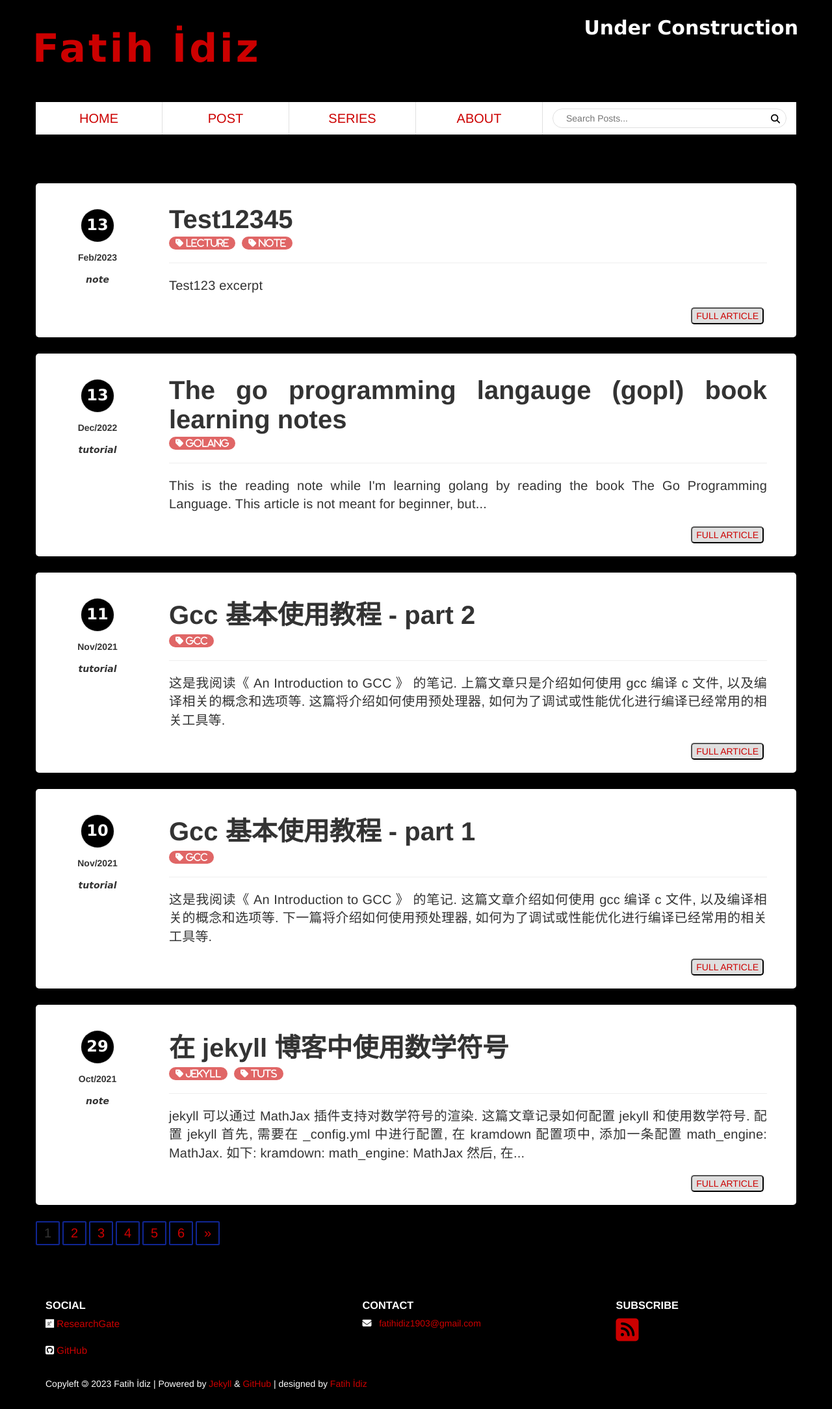
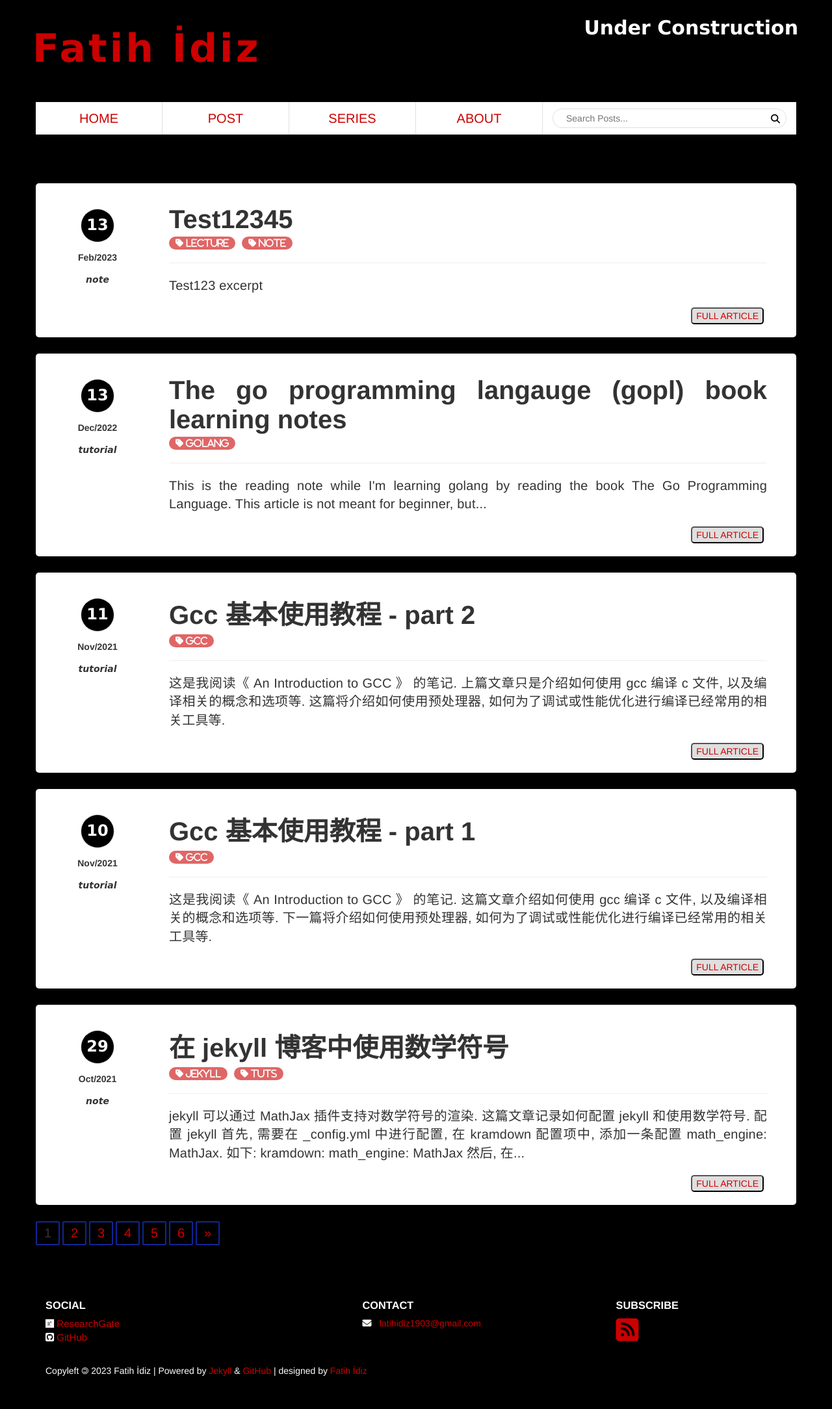
Before and after one commit to fatihidiz/fatihidiz-unifreak.github.io, a Jekyll site: the page built from index.html, in a window 1280 px wide. Shown: the whole page at 65% size. Built offline with Jekyll 4.4.1, drawn with Linux system fonts in a browser that asks for light colours; nearby versions of some CDN libraries; the list of posts is cut into pages by our own code.

Commit message:
Update footer.html

```diff
--- a/_includes/footer.html
+++ b/_includes/footer.html
@@ -17,7 +17,7 @@
                 </li>
               {% endfor %}
               -->
-              <li> <a style="font-size:15px; line-height:-3px;" href="https://www.researchgate.net/profile/Fatih_Idiz"><i style="color:white;" class="fa-brands fa-researchgate"></i> ResearchGate</a> </li><br>
+              <li> <a style="font-size:15px; line-height:-3px;" href="https://www.researchgate.net/profile/Fatih_Idiz"><i style="color:white;" class="fa-brands fa-researchgate"></i> ResearchGate</a> </li>
               <li> <a style="font-size:15px; line-height:-3px;" href="https://github.com/fatihidiz"><i style="color:white;" class="fa-brands fa-square-github"></i> GitHub</a> </li>
             </ul>
           </div>
```
